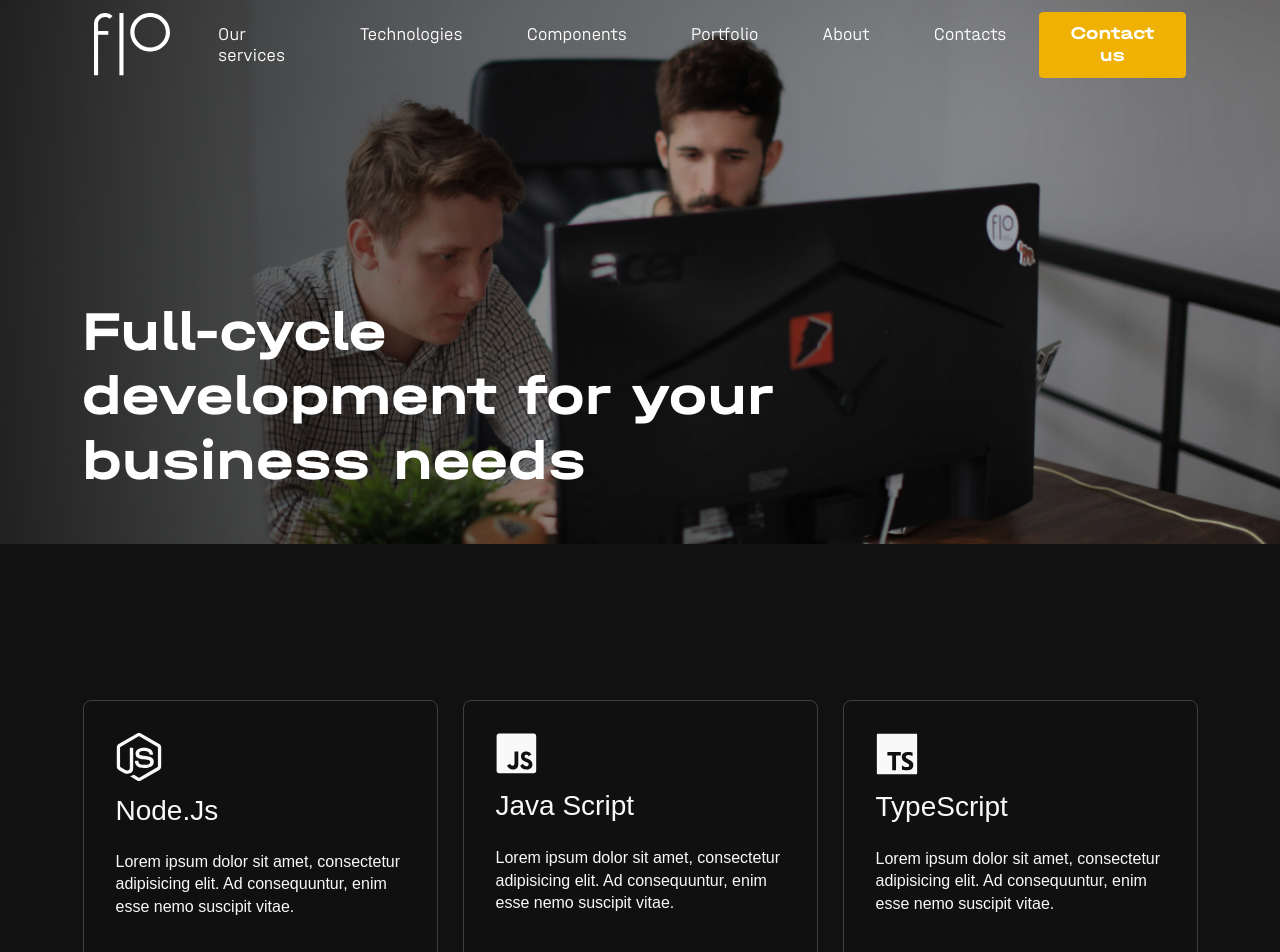
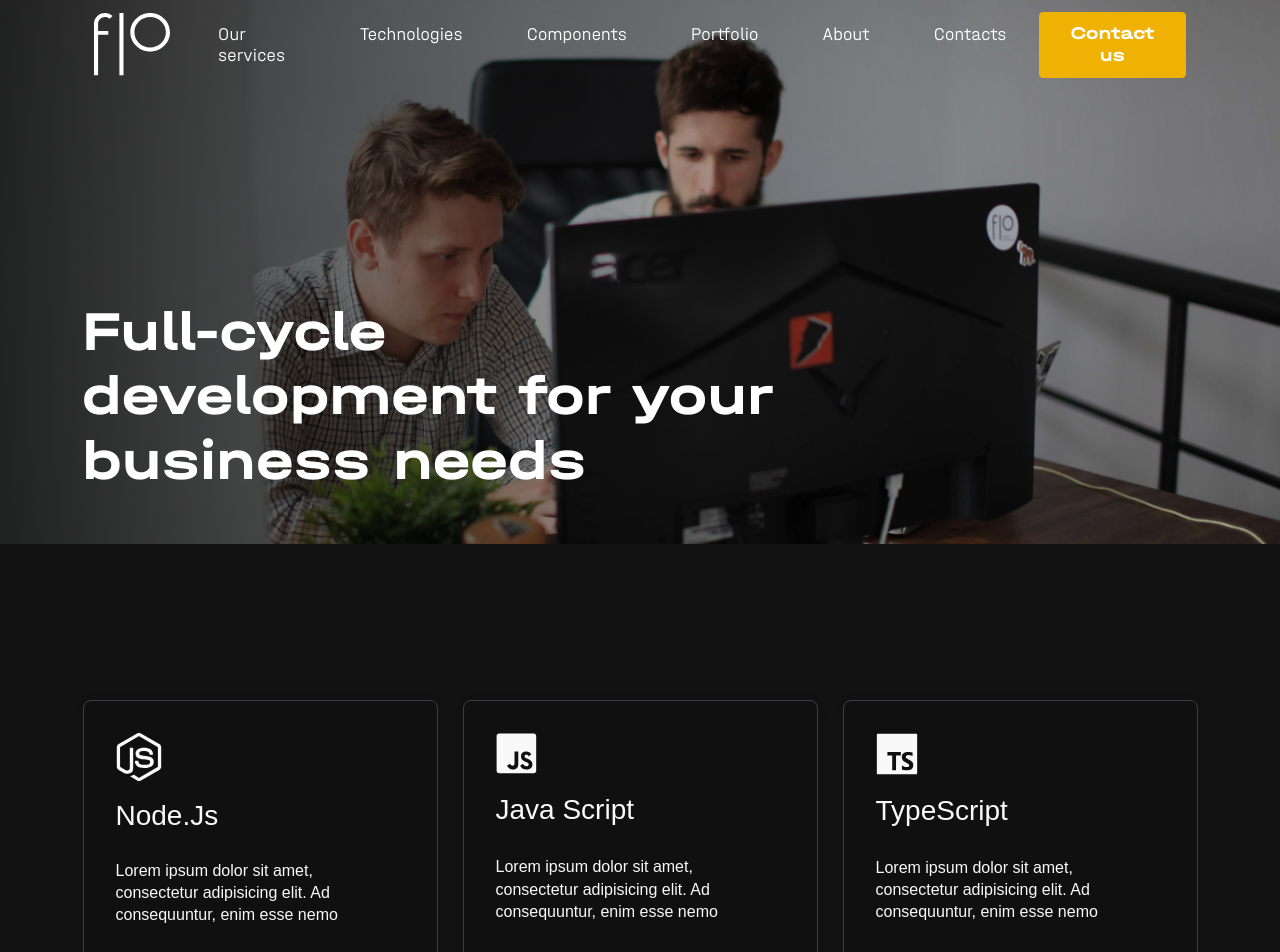
Before and after one commit to first-line-outsourcing/flo.website, a React (Create React App) app: page /technologies in a window 1280 px wide. Shown: the top 952 px of the page. Built offline with nearby package versions, Linux system fonts and the light colour scheme.

Commit message:
feat: delete padding for arrow

```diff
--- a/src/components/technologyCard/TechnologyCard.scss
+++ b/src/components/technologyCard/TechnologyCard.scss
@@ -1,6 +1,6 @@
 $Small: "576px";
 
-.card{
+.card {
   opacity: 0.98;
   display: grid;
   padding: 32px;
@@ -30,17 +30,31 @@ $Small: "576px";
   margin-left: auto;
   margin-right: auto;
 
-  h2{
+  h2 {
     font-size: 24px;
   }
+
+  p {
+    width: 256px;
+    height: 66px;
+    overflow: hidden
+  }
+
+  .arrow{
+    .nav-link{
+      padding: 0;
+    }
+  }
 }
-.card:hover{
-  .arrow{
-    display:block;
+
+.card:hover {
+  .arrow {
+    display: block;
     visibility: visible;
   }
 }
-.arrow{
+
+.arrow {
   visibility: hidden;
 }
 
@@ -50,26 +64,32 @@ p {
   line-height: 140%;
   color: #ffffff;
   margin-bottom: 16px;
+
   a {
     color: #ffffff;
   }
 }
-h3{
+
+h3 {
   font-family: Halvar Mittelschrift, sans-serif;
   line-height: 140%;
   color: #ffffff;
   margin-bottom: 10px;
 }
+
 @media (max-width: $Small) {
-  .card{
+  .card {
+    padding: 20px;
     margin-top: 16px;
     width: 288px;
     height: 235px;
-    h3{
+
+    h3 {
       font-size: 18px;
     }
-    img{
-      margin-bottom: 27px;
+
+    img {
+      margin-bottom: 20px;
     }
   }
 }
```
